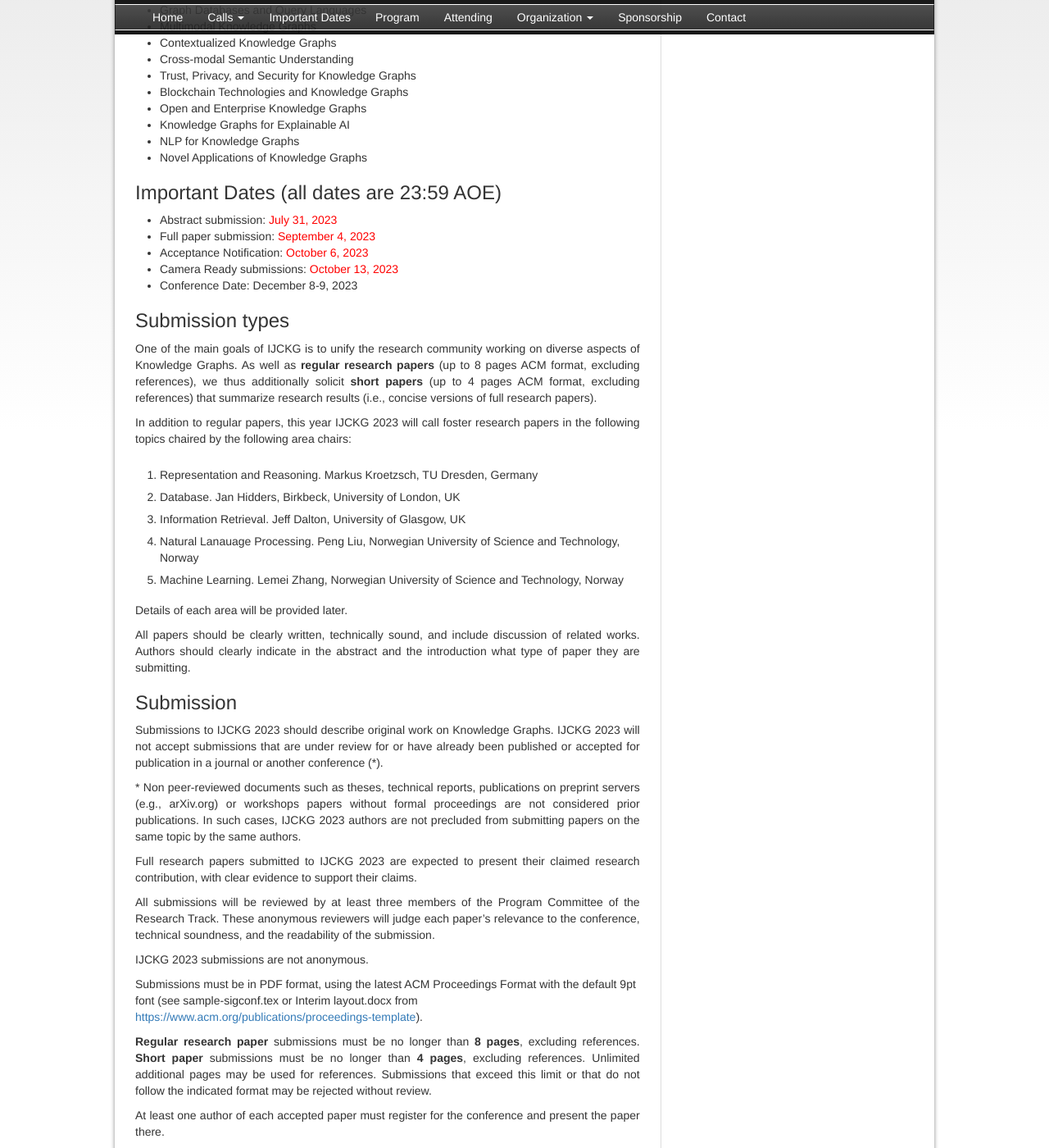
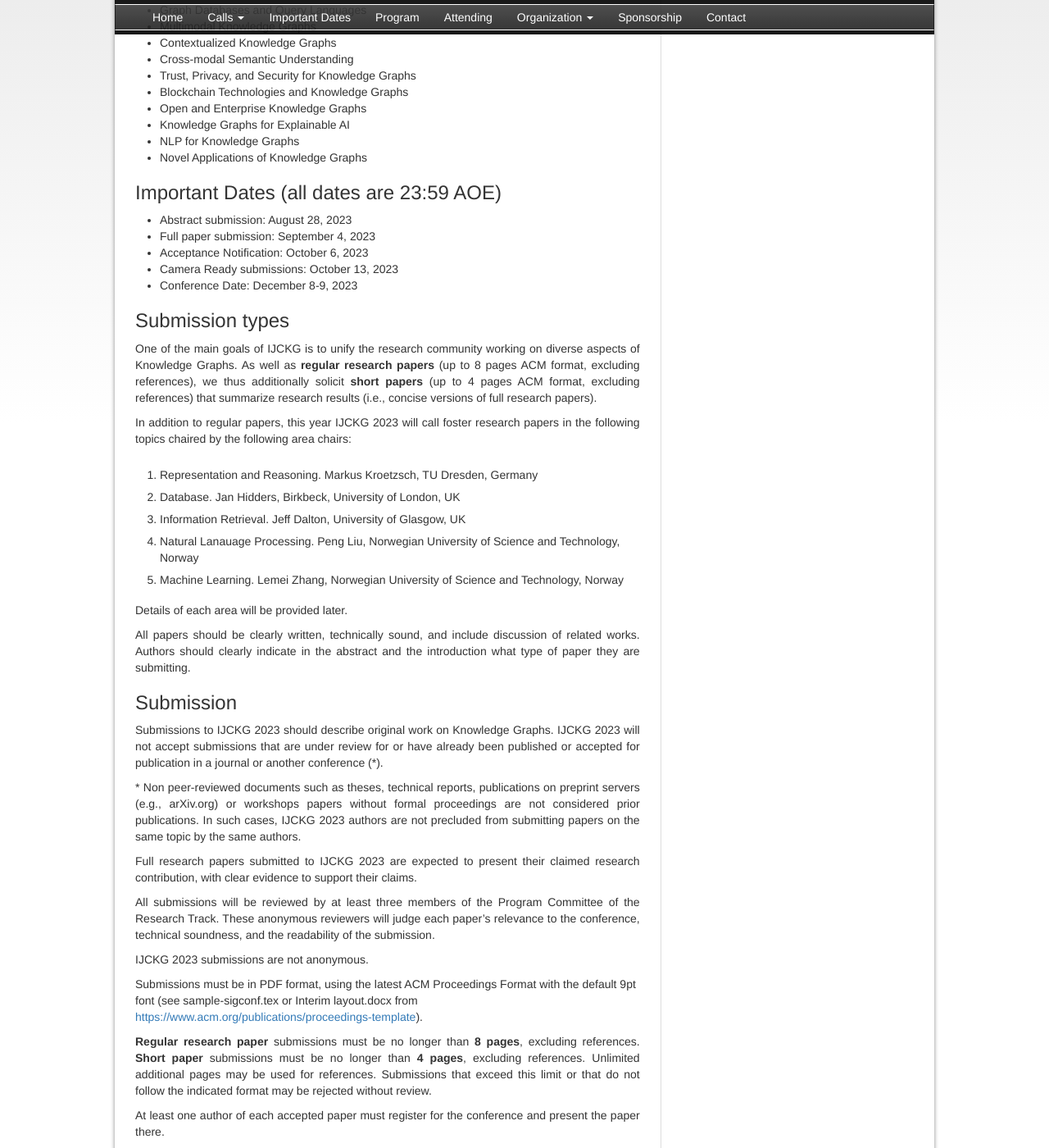
Before and after one commit to IJCKGconference/IJCKG2023, a Jekyll site: the page built from pages/calls/regular_technical_papers.html, in a window 1280 px wide and 1400 px high, scrolled down 944 px. Shown: the whole window at 82% size. Built offline with Jekyll 4.4.1, drawn with Linux system fonts in a browser that asks for light colours; some of the changed text lies outside the part shown.

Commit message:
Update regular_technical_papers.html

```diff
--- a/pages/calls/regular_technical_papers.html
+++ b/pages/calls/regular_technical_papers.html
@@ -52,10 +52,10 @@ status: published
 
 <h3>Important Dates (all dates are 23:59 AOE) </h3>
 <ul>
-    <li>Abstract submission: <span style="color:red">July 31, 2023</span></li>
-    <li>Full paper submission: <span style="color:red">September 4, 2023</span> </li>
-    <li>Acceptance Notification: <span style="color:red">October 6, 2023</span></li>
-    <li>Camera Ready submissions: <span style="color:red">October 13, 2023</span></li>
+    <li>Abstract submission: August 28, 2023</li>
+    <li>Full paper submission: September 4, 2023 </li>
+    <li>Acceptance Notification: October 6, 2023</li>
+    <li>Camera Ready submissions: October 13, 2023</li>
     <li>Conference Date: December 8-9, 2023</li>
 </ul>
 
@@ -136,8 +136,8 @@ status: published
 </p>
 
 <p>
-    Papers can be submitted electronically via <span style="color:red">EasyChair</span>.<br /> <a target="_blank"
-        href="https://easychair.org/conferences/?conf=ijckg2023">https://easychair.org/conferences/?conf=ijckg2023</a>
+    Papers can be submitted electronically via <a target="_blank"
+        href="https://easychair.org/conferences/?conf=ijckg2023">EasyChair</a>.
     (select a track from regular research papers or foster research papers for five areas).
 </p>
 
```
